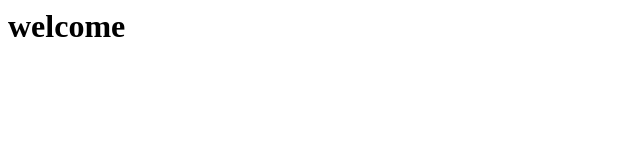
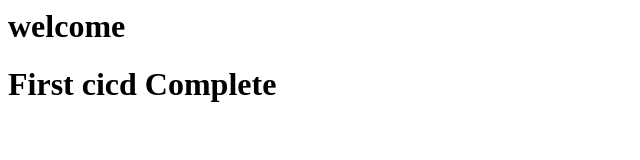
Before and after one commit to MaheshJagdale11/ci-cd, a plain HTML site: page index.html in a window 1280 px wide. Shown: the whole page, without its empty margins (0-640 px from the left). Drawn offline with Linux system fonts and the light colour scheme.

Commit message:
Update index.html

```diff
--- a/index.html
+++ b/index.html
@@ -1,3 +1,4 @@
 <html>
 <h1>welcome</h1>
+  <h1>First cicd Complete</h1>
 </html>
```
